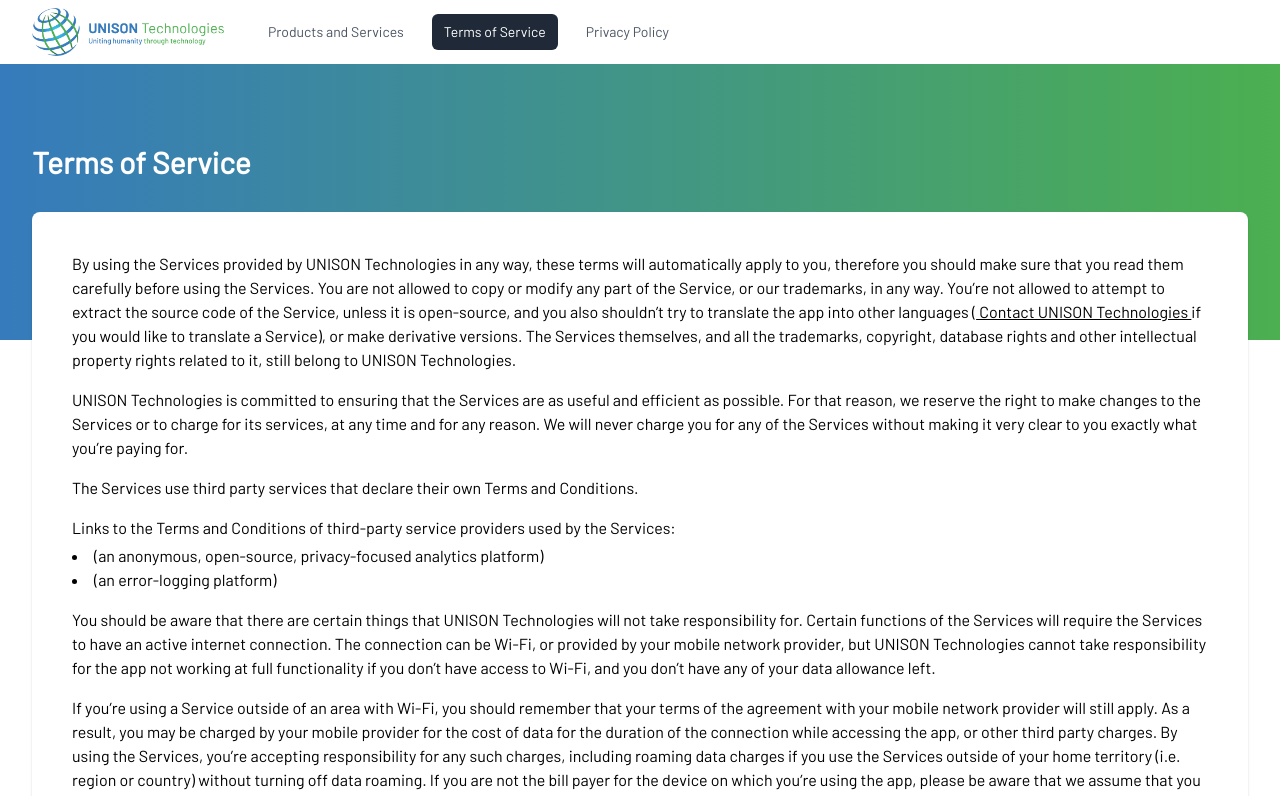
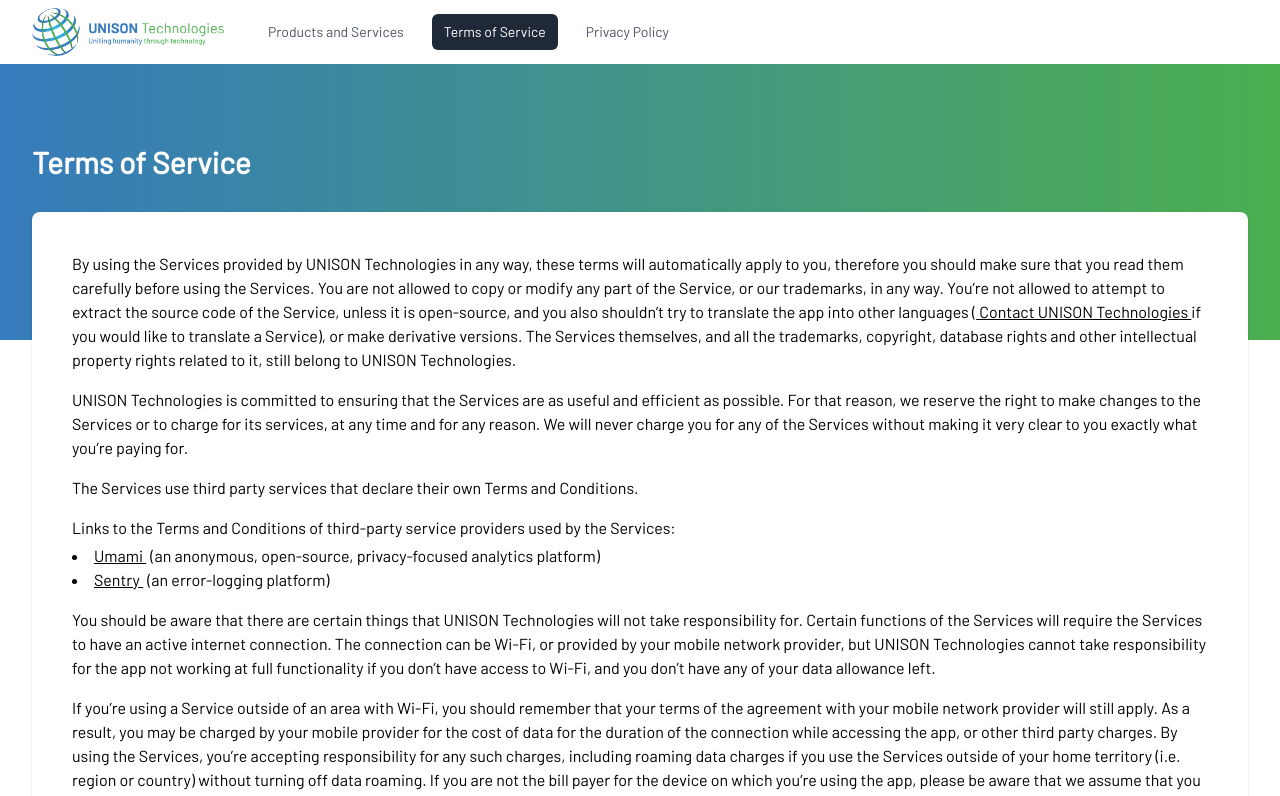
Before and after one commit to UNISONTechnologies/website, a Vue app: page /terms in a window 1280 px wide. Shown: the top 796 px of the page. Built offline with nearby package versions, Linux system fonts and the light colour scheme.

Commit message:
Fix validation erros

```diff
--- a/src/views/Privacy.vue
+++ b/src/views/Privacy.vue
@@ -45,7 +45,7 @@
             used to identify you.
         </p>
 
-        <p>
+        <div class="content">
             Link to the privacy policies of third-party service providers used
             by the Services:
 
@@ -59,7 +59,7 @@
                     (an error-logging platform)
                 </li>
             </ul>
-        </p>
+        </div>
 
         <p class="section-header"><strong>Log Data</strong></p>
 
@@ -146,16 +146,16 @@
             <a
                 href="mailto:support@unisontech.org?subject=Questions%20About%20the%20Privacy%20Policy"
                 target="_blank"
-                >
-                support@unisontech.org
-                </a
+                class="underline"
+                >support@unisontech.org</a
             >.
         </p>
     </main-layout>
 </template>
 
 <style scoped>
-p:not(:last-child):not(.section-header) {
+p:not(:last-child):not(.section-header),
+div.content:not(.section-header) {
     margin-bottom: 16px;
 }
 </style>
--- a/src/views/Terms.vue
+++ b/src/views/Terms.vue
@@ -37,19 +37,36 @@
             and Conditions.
         </p>
 
-        <p>
+        <div class="content">
             Links to the Terms and Conditions of third-party service providers
             used by the Services:
 
             <ul class="mt-1 list-disc list-inside">
                 <li>
-                    (an anonymous, open-source, privacy-focused analytics platform)
+                    <a
+                        href="https://umami.is/"
+                        target="_blank"
+                        rel="noopener noreferrer"
+                        class="underline pr-1"
+                    >
+                        Umami
+                    </a>
+                    (an anonymous, open-source, privacy-focused analytics
+                    platform)
                 </li>
                 <li>
+                    <a
+                        href="https://sentry.io/terms/"
+                        target="_blank"
+                        rel="noopener noreferrer"
+                        class="underline pr-1"
+                    >
+                        Sentry
+                    </a>
                     (an error-logging platform)
                 </li>
             </ul>
-        </p>
+        </div>
 
         <p>
             You should be aware that there are certain things that UNISON
@@ -129,14 +146,16 @@
                 href="mailto:support@unisontech.org?subject=Questions%20About%20the%20Terms%20and%20Conditions"
                 target="_blank"
                 class="underline"
-                >support@unisontech.org</a
+            >
+                support@unisontech.org </a
             >.
         </p>
     </main-layout>
 </template>
 
 <style scoped>
-p:not(:last-child):not(.section-header) {
+p:not(:last-child):not(.section-header),
+div.content:not(.section-header) {
     margin-bottom: 16px;
 }
 </style>
```
